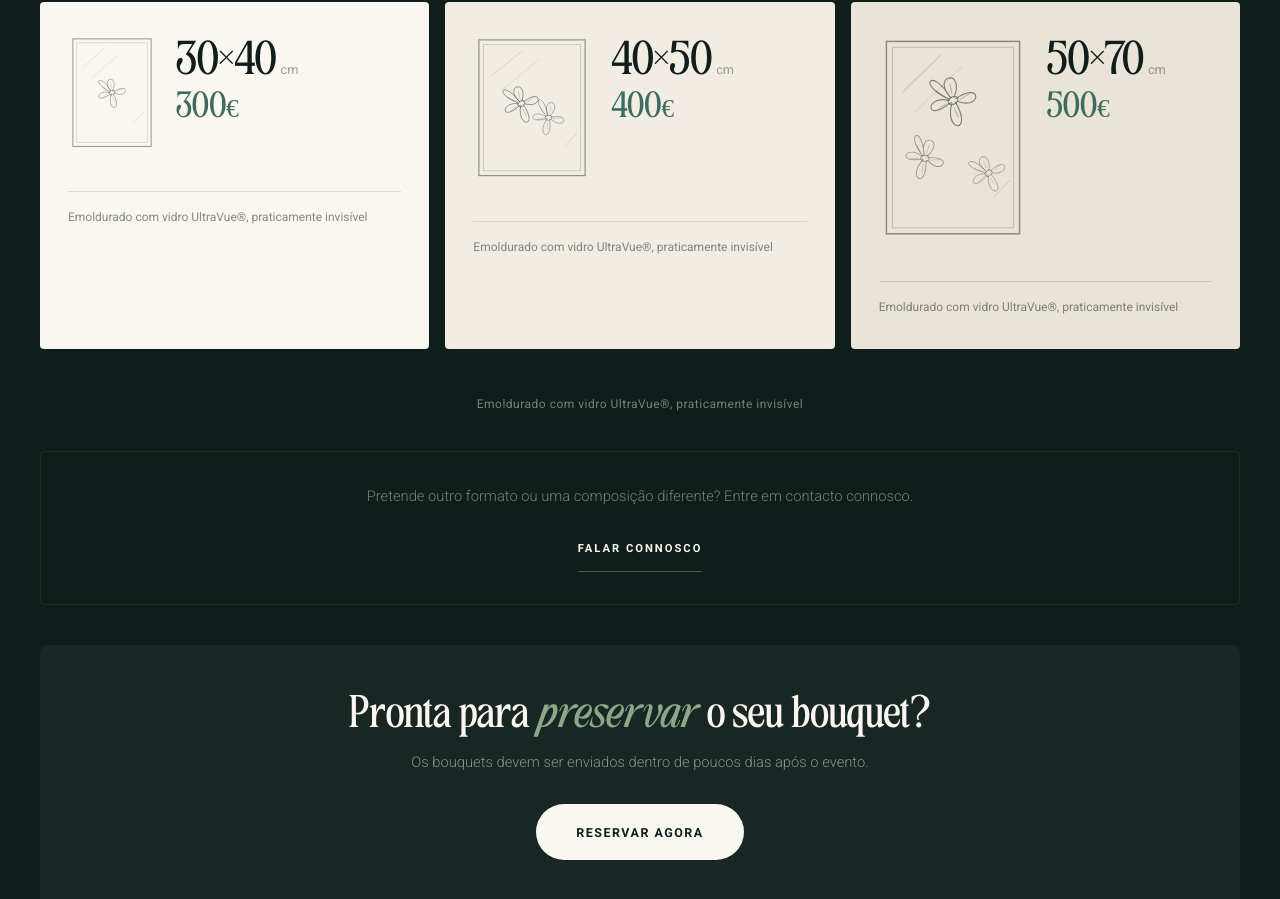
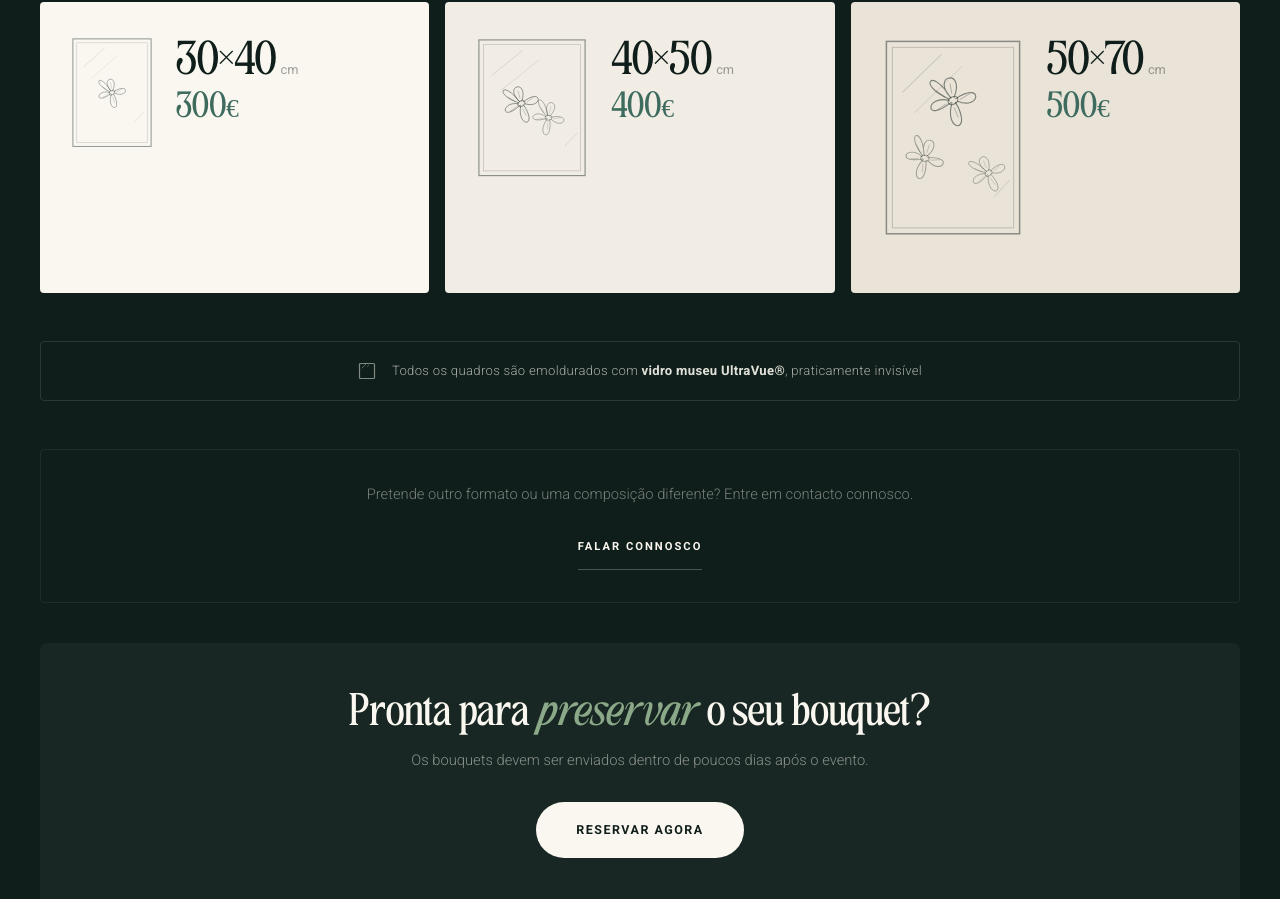
Before and after one commit to floresabeirario/fbr-website, a Next.js app: page /opcoes-e-precos in a window 1280 px wide. Shown: the part 2775-3674 px from the top of the page. Built offline with nearby package versions, Linux system fonts and the light colour scheme.

Commit message:
Update client.jsx

```diff
--- a/app/opcoes-e-precos/client.jsx
+++ b/app/opcoes-e-precos/client.jsx
@@ -393,37 +393,41 @@ export default function OpcoesClient() {
                       </p>
                     </div>
                   </div>
-
-                  {/* Nota de materiais */}
-                  <div style={{ marginTop: "20px", paddingTop: "16px", borderTop: "1px solid rgba(15,30,26,0.12)" }}>
-                    <p style={{
-                      fontFamily: "Roboto, sans-serif",
-                      fontWeight: 400,
-                      fontSize: "0.75rem",
-                      lineHeight: 1.6,
-                      color: "rgba(15,30,26,0.5)",
-                      margin: 0,
-                    }}>
-                      Emoldurado com vidro UltraVue®, praticamente invisível
-                    </p>
-                  </div>
                 </div>
               </Reveal>
             ))}
           </div>
 
-          {/* Nota comum aos 3 tamanhos */}
-          <p style={{
-            fontFamily: "Roboto, sans-serif",
-            fontWeight: 400,
-            fontSize: "0.75rem",
-            color: "rgba(250,247,240,0.45)",
-            textAlign: "center",
-            margin: "12px 0 40px",
-            letterSpacing: "0.5px",
-          }}>
-            Emoldurado com vidro UltraVue®, praticamente invisível
-          </p>
+          {/* Nota focal — comum aos 3 tamanhos */}
+          <Reveal>
+            <div style={{
+              display: "flex",
+              alignItems: "center",
+              justifyContent: "center",
+              gap: "16px",
+              margin: "0 0 48px",
+              padding: "20px 28px",
+              border: "1px solid rgba(250,247,240,0.12)",
+              borderRadius: "4px",
+            }}>
+              {/* Ícone vidro */}
+              <svg width="18" height="18" viewBox="0 0 18 18" fill="none" xmlns="http://www.w3.org/2000/svg" style={{ flexShrink: 0, opacity: 0.7 }}>
+                <rect x="1.5" y="1.5" width="15" height="15" rx="1" stroke="rgba(250,247,240,0.7)" strokeWidth="1.2" fill="none"/>
+                <line x1="4" y1="6" x2="8" y2="2" stroke="rgba(250,247,240,0.5)" strokeWidth="1" strokeLinecap="round"/>
+                <line x1="9" y1="5" x2="11" y2="3" stroke="rgba(250,247,240,0.35)" strokeWidth="1" strokeLinecap="round"/>
+              </svg>
+              <p style={{
+                fontFamily: "Roboto, sans-serif",
+                fontWeight: 300,
+                fontSize: "0.82rem",
+                color: "rgba(250,247,240,0.65)",
+                margin: 0,
+                letterSpacing: "0.3px",
+              }}>
+                Todos os quadros são emoldurados com <strong style={{ fontWeight: 600, color: "rgba(250,247,240,0.9)" }}>vidro museu UltraVue®</strong>, praticamente invisível
+              </p>
+            </div>
+          </Reveal>
 
           <Reveal>
             <div style={{ textAlign: "center", padding: "32px", border: "1px solid rgba(250,247,240,0.07)", borderRadius: "4px", marginBottom: "40px" }}>
```
